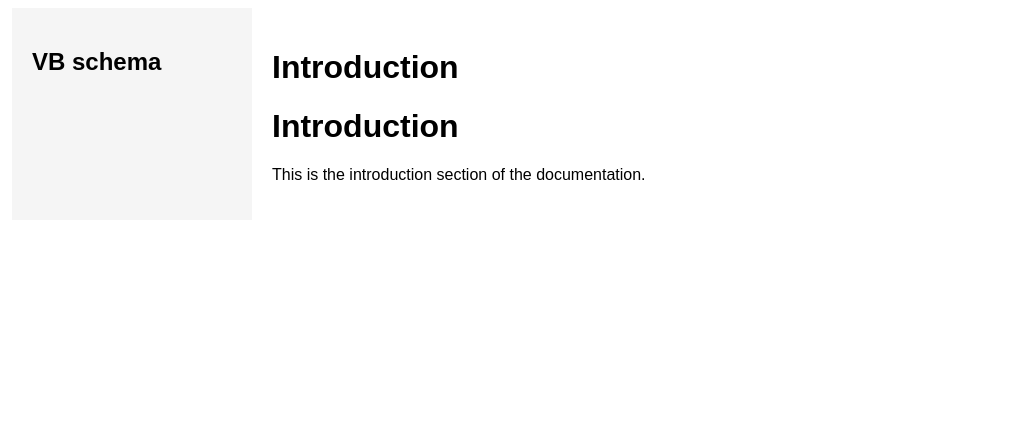
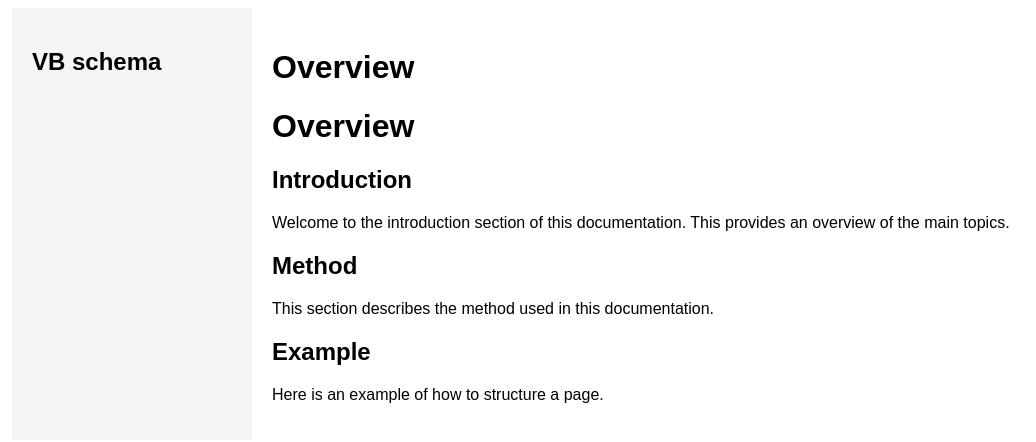
Before and after one commit to SKKU-BIST/SKLU-BIST.github.io, a Jekyll site: the page built from index.md, in a window 1280 px wide. Shown: the top 442 px of the page, without its empty margins (28-1064 px from the left). Built offline with Jekyll 4.4.1, drawn with Linux system fonts in a browser that asks for light colours.

Commit message:
Update index.md

```diff
--- a/index.md
+++ b/index.md
@@ -1,8 +1,18 @@
 ---
 layout: default
-title: Introduction
+title: Overview
 ---
 
-# Introduction
+# Overview
 
-This is the introduction section of the documentation.
+## Introduction
+
+Welcome to the introduction section of this documentation. This provides an overview of the main topics.
+
+## Method
+
+This section describes the method used in this documentation.
+
+## Example
+
+Here is an example of how to structure a page.
```
